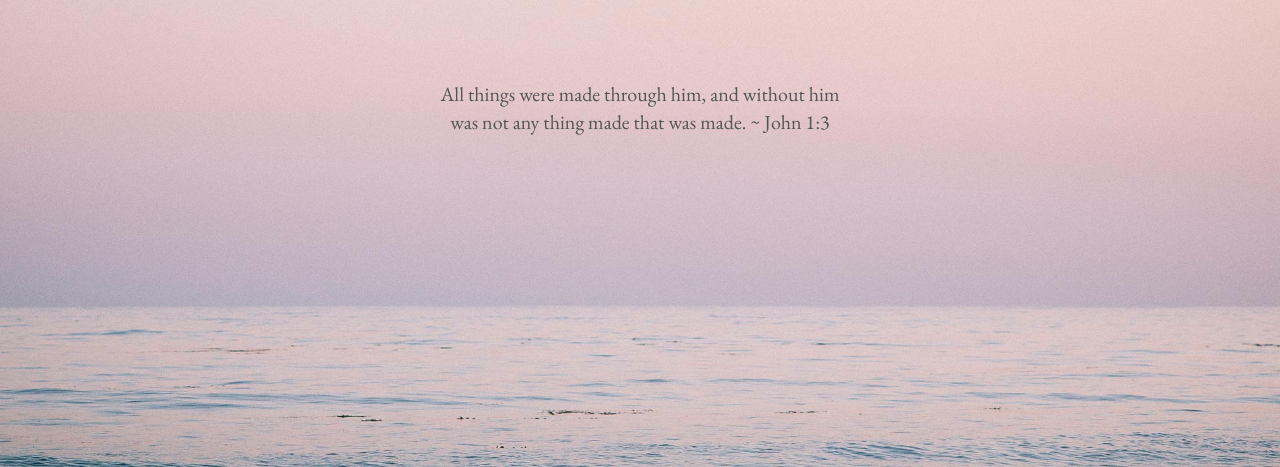
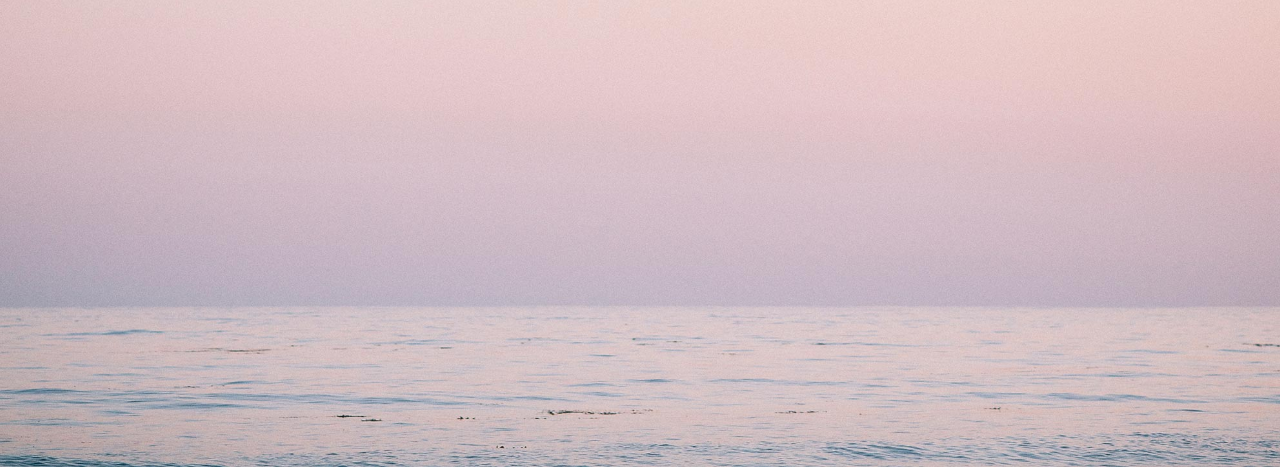
Before and after one commit to devinsena/Devin.tv, a plain HTML site: page index.html in a window 1280 px wide. Shown: the part 333-800 px from the top of the page. Drawn offline with nearby package versions, Linux system fonts and the light colour scheme.

Commit message:
Simplicity is better
Simplified.

```diff
--- a/index.html
+++ b/index.html
@@ -43,16 +43,6 @@
 		</div>
     </div><!-- /.container -->
 
-    <div class="container">
-    	<div class="row w centered">
-    		<br>
-    		<div class="col-lg-6 col-lg-offset-3">
-    			<p>All things were made through him, and without him </br> was not any thing made that was made. ~ John 1:3</p>
-    		</div>
-    	</div>
-    </div>
-
-
     <!-- Bootstrap core JavaScript
     ================================================== -->
     <!-- Placed at the end of the document so the pages load faster -->
```
